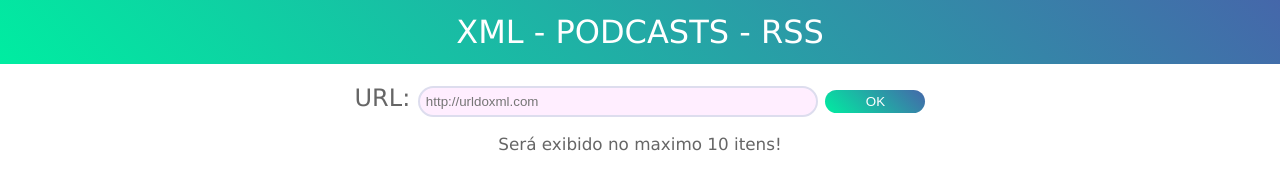
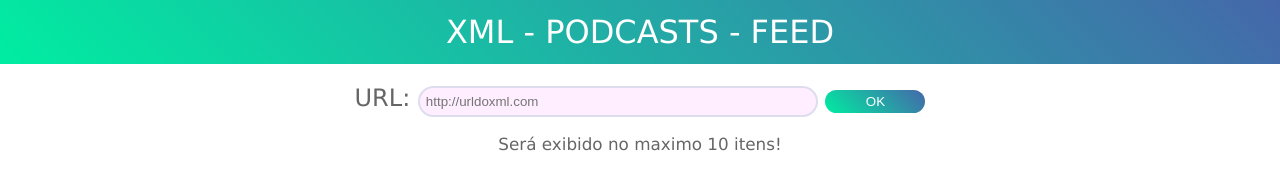
Before and after one commit to jeovazero/xml-feed-podcast, a website: page views/index.html in a window 1280 px wide. Drawn offline with Linux system fonts and the light colour scheme.

Commit message:
Adicionado o README

```diff
--- a/views/index.html
+++ b/views/index.html
@@ -9,7 +9,7 @@
   <body>
     <div id="wrapper">
       <header>
-        <div id="title">XML - PODCASTS - RSS</div>
+        <div id="title">XML - PODCASTS - FEED</div>
       </header>
 
       <div id="url_field">
```
Also changed, not shown: README.md (added).
